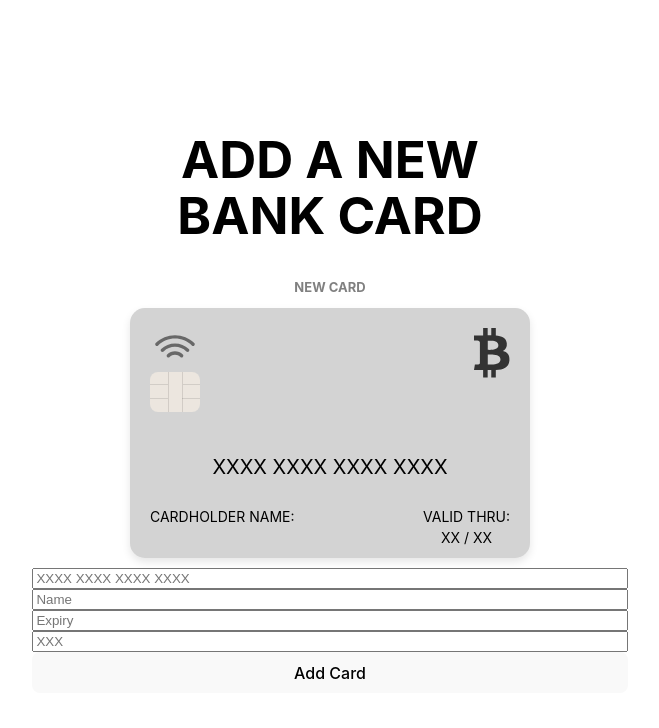
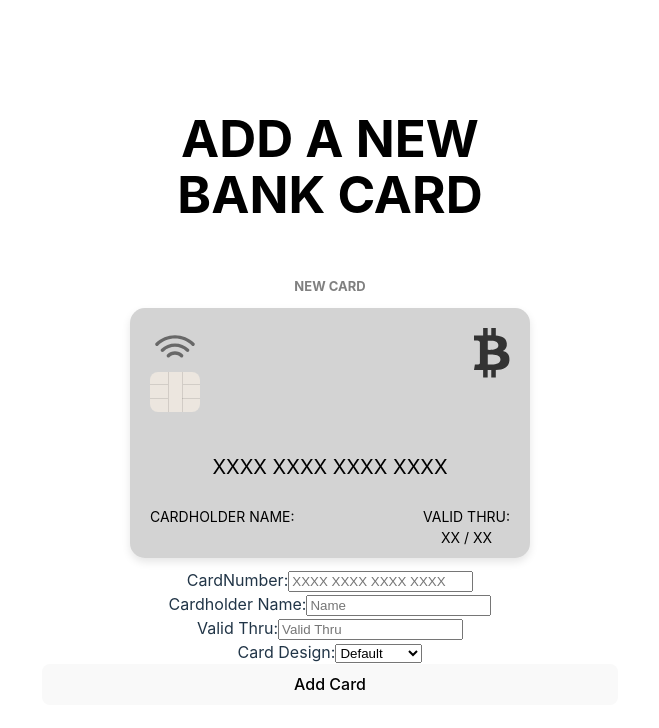
Before and after one commit to Kristoffergidd/Ewallet, a React (Vite) app in the folder vite-project/: page /add-card in a window 1280 px wide. Shown: the top 728 px of the page, without its empty margins (310-969 px from the left). Built offline with nearby package versions, Linux system fonts and the light colour scheme.

Commit message:
goated
goated

```diff
--- a/vite-project/src/components/CardForm/CardForm.jsx
+++ b/vite-project/src/components/CardForm/CardForm.jsx
@@ -36,8 +36,59 @@ const CardForm = () => {
     });
   };
 
+  const handleCardDesignChange = (event) => {
+    const { value } = event.target;
+    setFormData((prevData) => ({
+      ...prevData,
+      cardDesign: value, // Uppdatera vald kortdesign
+    }));
+
+    // Lägg till logik för att ändra bakgrundsfärgen baserat på vald design
+    const cardTopElement = document.querySelector('.cardtop');
+    if (value === 'design1') {
+      cardTopElement.classList.add('design1');
+      cardTopElement.classList.remove('design2'); // Ta bort klassen för design 2 om den finns
+    } else if (value === 'design2') {
+      cardTopElement.classList.add('design2');
+      cardTopElement.classList.remove('design1'); // Ta bort klassen för design 1 om den finns
+    }
+       else if (value === 'default') {
+      cardTopElement.classList.add('default');
+      cardTopElement.classList.remove('design1'); // Ta bort klassen för design 1 om den finns
+      cardTopElement.classList.remove('design2');
+
+    }
+  };
+
   return (
-    <div>
+    // <div>
+    //  <h2 className='newcard'>NEW CARD</h2>
+    //   <div className='cardtop'>
+    //     <div className="logo-container">
+    //       <img src={chipImage} className='chip-image' alt="" />
+    //       <img src={vendorBitcoin} className='bitcoin' alt="" />
+    //     </div>
+    //     <div className="card-info">
+    //       <p className="card-number">  {formData.number ? formData.number:"XXXX XXXX XXXX XXXX"}</p>
+    //       <div className="cardholder-info">
+    //         <p className="cardholder-name">CARDHOLDER NAME:
+    //         <br /> {formData.name}</p>
+    //         <p className="valid-thru">VALID THRU:
+    //         <br /> {formData.expiry ? formData.expiry:" XX / XX"  }</p>
+    //        </div>
+    //     </div>
+    //   </div>
+
+    //   <div className='form'>
+    //     <input type="text" name="number" value={formData.number} onChange={handleInputChange} placeholder="XXXX XXXX XXXX XXXX" />
+    //     <input type="text" name="name" value={formData.name} onChange={handleInputChange} placeholder="Name" />
+    //     <input type="text" name="expiry" value={formData.expiry} onChange={handleInputChange} placeholder="Expiry" />
+    //     <input type="text" name="expiry" placeholder="XXX" />
+    //     <button type="button" onClick={handleAddButtonClick}>Add Card</button>
+    //   </div>
+
+    // </div>
+    <div className='form'>
     <h2 className='newcard'>NEW CARD</h2>
     <div className='cardtop'>
       <div className="logo-container">
@@ -56,15 +107,33 @@ const CardForm = () => {
     </div>
 
     <div className='form'>
-        <input type="text" name="number" value={formData.number} onChange={handleInputChange} placeholder="XXXX XXXX XXXX XXXX" />
-        <input type="text" name="name" value={formData.name} onChange={handleInputChange} placeholder="Name" />
-        <input type="text" name="expiry" value={formData.expiry} onChange={handleInputChange} placeholder="Expiry" />
-        <input type="text" name="expiry" placeholder="XXX" />
-        <button type="button" onClick={handleAddButtonClick}>Add Card</button>
+      <div className='form-group'>
+        <label htmlFor='number'>CardNumber:</label>
+        <input type='text' id='number' name='number' value={formData.number} onChange={handleInputChange} placeholder='XXXX XXXX XXXX XXXX' />
       </div>
+      <div className='form-group'>
+        <label htmlFor='name'>Cardholder Name:</label>
+        <input type='text' id='name' name='name' value={formData.name} onChange={handleInputChange} placeholder='Name' />
+      </div>
+      <div className='form-group'>
+        <label htmlFor='expiry'>Valid Thru:</label>
+        <input type='text' id='expiry' name='expiry' value={formData.expiry} onChange={handleInputChange} placeholder='Valid Thru' />
+      </div>
+      <div className='form-group'>
+        <label htmlFor='cardDesign'>Card Design:</label>
+        <select id='cardDesign' name='cardDesign' value={formData.cardDesign} onChange={handleCardDesignChange}>
+          <option value='default'>Default</option>
+          <option value='design1'>Bitcoin</option>
+          <option value='design2'>Blockchain</option>
+          <option value='design3'>Evil</option>
+          <option value='design4'>Ninja</option>
 
+          {/* Lägg till fler alternativ för olika kortdesign */}
+        </select>
       </div>
-
+      <button type='button' onClick={handleAddButtonClick}>Add Card</button>
+    </div>
+  </div>
 
   );
 };
--- a/vite-project/src/views/AddCard/AddCard.css
+++ b/vite-project/src/views/AddCard/AddCard.css
@@ -125,3 +125,13 @@ body{
     padding-left: 20px;
     padding-right: 20px;
   }
+
+/* Design 1 */
+.cardtop.design1 {
+  background-color: orange;
+}
+
+/* Design 2 */
+.cardtop.design2 {
+  background-color: #ec1d1d; /* Bakgrundsfärg för design 2 */
+}
--- a/vite-project/src/views/Home/Home.css
+++ b/vite-project/src/views/Home/Home.css
@@ -0,0 +1,57 @@
+.cardtop {
+    position: relative;
+    width: 400px;
+    height: 250px;
+    background-color:lightgrey;
+    border-radius: 15px;
+    box-shadow: 0 4px 8px rgba(0, 0, 0, 0.1);
+    display: flex;
+    flex-direction: column;
+    justify-content: space-between;
+    margin-left: auto;
+    margin-right: auto;
+  }
+
+  .logo-container {
+    display: flex;
+    justify-content: space-between;
+    padding: 20px;
+  }
+
+  .bitcoin {
+    height: 50px;
+  }
+
+  .card-info {
+    /* padding: 20px; */
+  }
+
+  .card-number {
+    font-size: 20px;
+    margin-bottom: 10px;
+    color: black;
+  }
+
+  .cardholder-info {
+    display: flex;
+    justify-content: space-between;
+    color: black;
+
+  }
+
+  .cardholder-name,
+  .valid-thru {
+    font-size: 14px;
+    padding-left: 20px;
+    padding-right: 20px;
+  }
+
+/* Design 1 */
+.cardtop.design1 {
+  background-color: orange;
+}
+
+/* Design 2 */
+.cardtop.design2 {
+  background-color: #ec1d1d; /* Bakgrundsfärg för design 2 */
+}
--- a/vite-project/src/views/Home/Home.jsx
+++ b/vite-project/src/views/Home/Home.jsx
@@ -3,6 +3,8 @@ import { useSelector } from 'react-redux';
 import { Link } from 'react-router-dom'; // Importera Link för att använda knappen
 import Card from '../../components/Card/Card';
 import Top from '../../components/Top/Top';
+import "./Home.css";
+
 
 const Home = () => {
   const cards = useSelector(state => state.card.cards);
```
Lines whose indentation alone changed are shown as unchanged.
